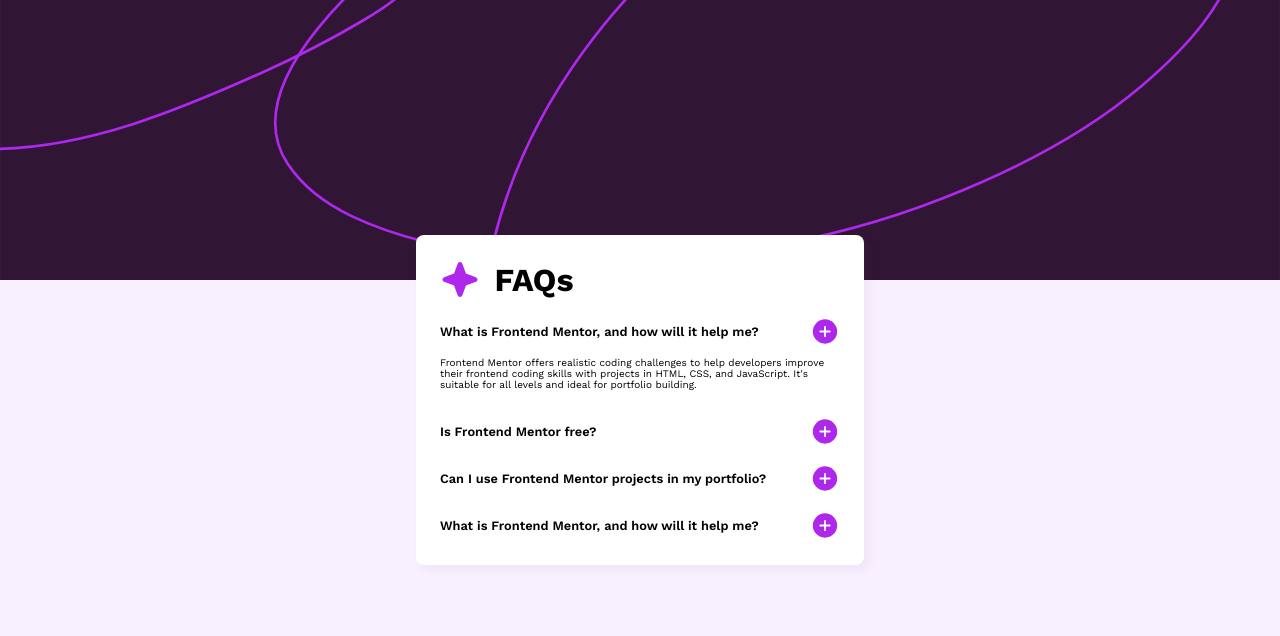
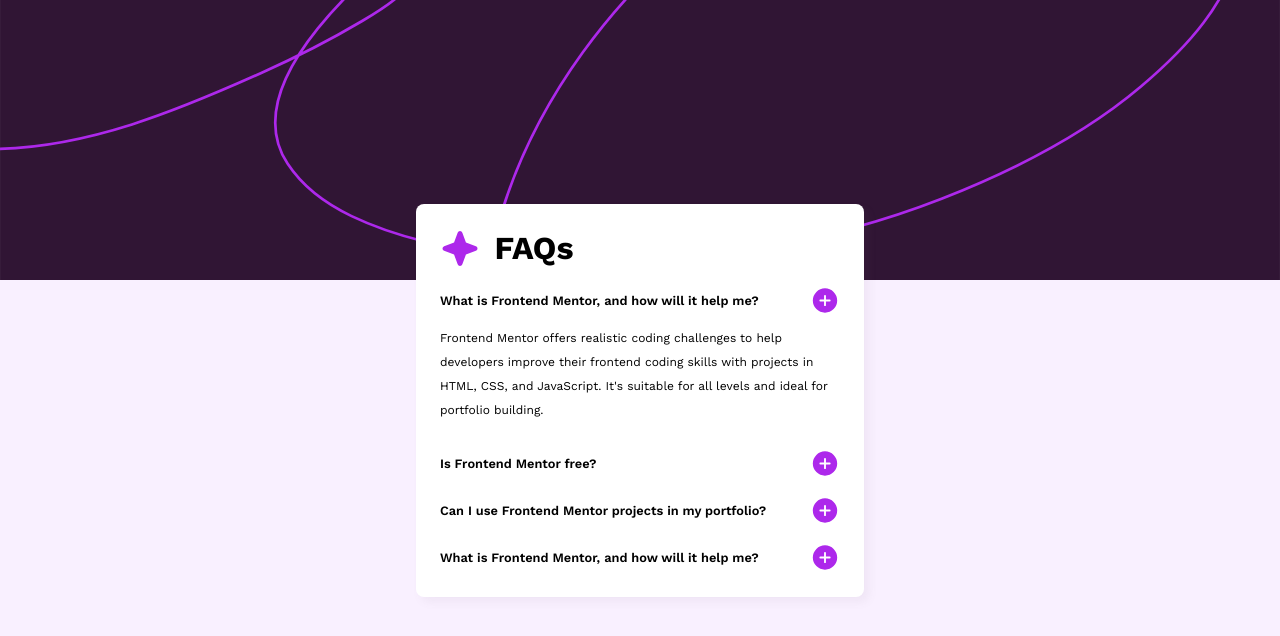
Before and after one commit to harishfuego33/Frontend-Mentor-FAQ-accordion, a plain HTML site: page index.html in a window 1280 px wide. Both pictures are taken after a click on the picture 825 px from the left and 358 px from the top of the page. Drawn offline with nearby package versions, Linux system fonts and the light colour scheme.

Commit message:
first commit

```diff
--- a/script.js
+++ b/script.js
@@ -5,8 +5,8 @@ faqbtn.map((e,i)=>{
     e.addEventListener("click",function()
     {
         faqAns[i].classList.toggle('hidden');
+        f.style.transition = "all 3s ease";
         console.log(e.src);
-            // e.src = "./assets/images/icon-minus.svg";
 
     });
 });
--- a/style.css
+++ b/style.css
@@ -86,11 +86,14 @@ main
 .answer
 {
     margin:10px 0 10px 0 ;
-    transition: all .5s ease;
+
 }
 .answer p
 {
     font-weight: 400;
+    font-size: 12px;
+    line-height: 2;
+    word-spacing: 1;
 }
 .Icon
 {
```
